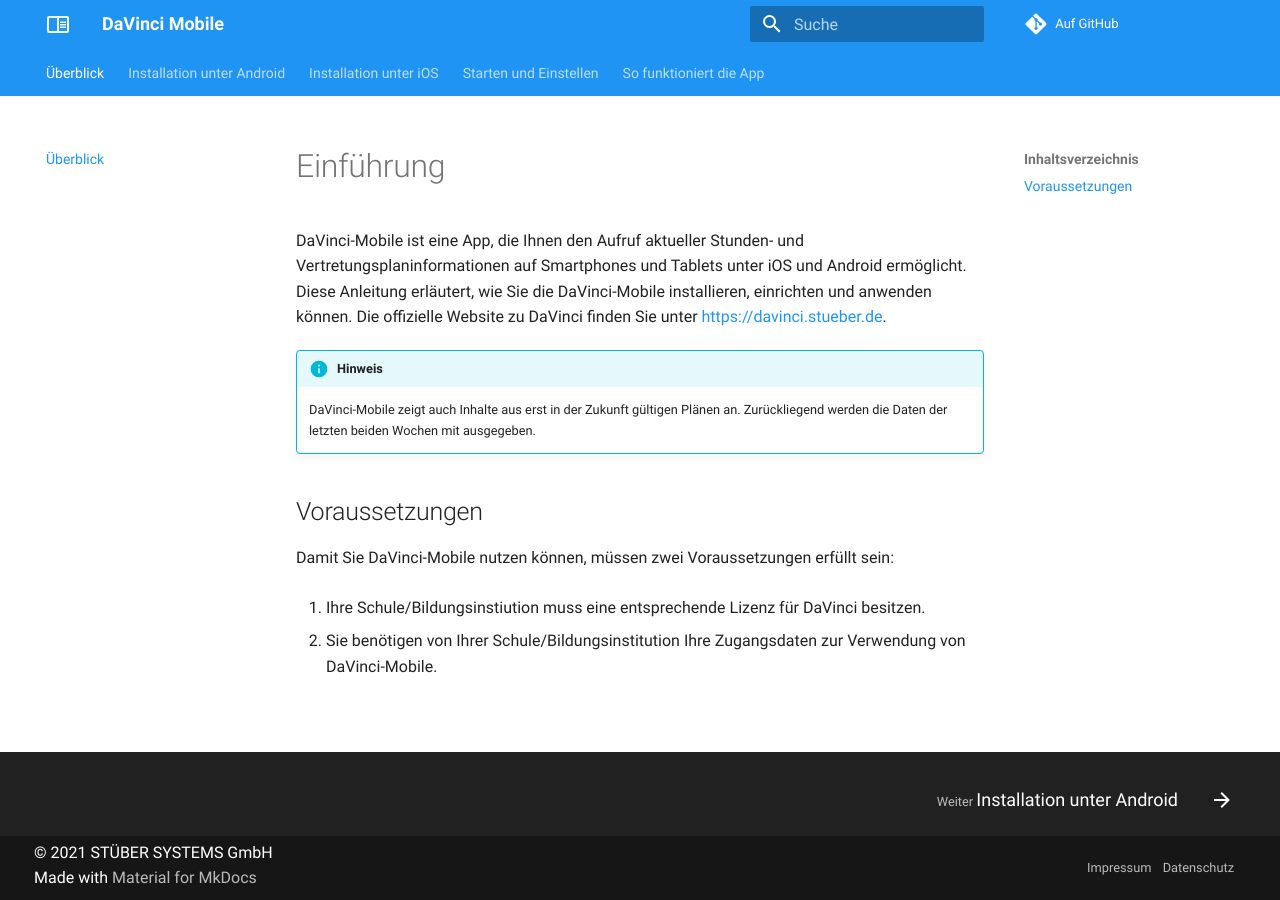
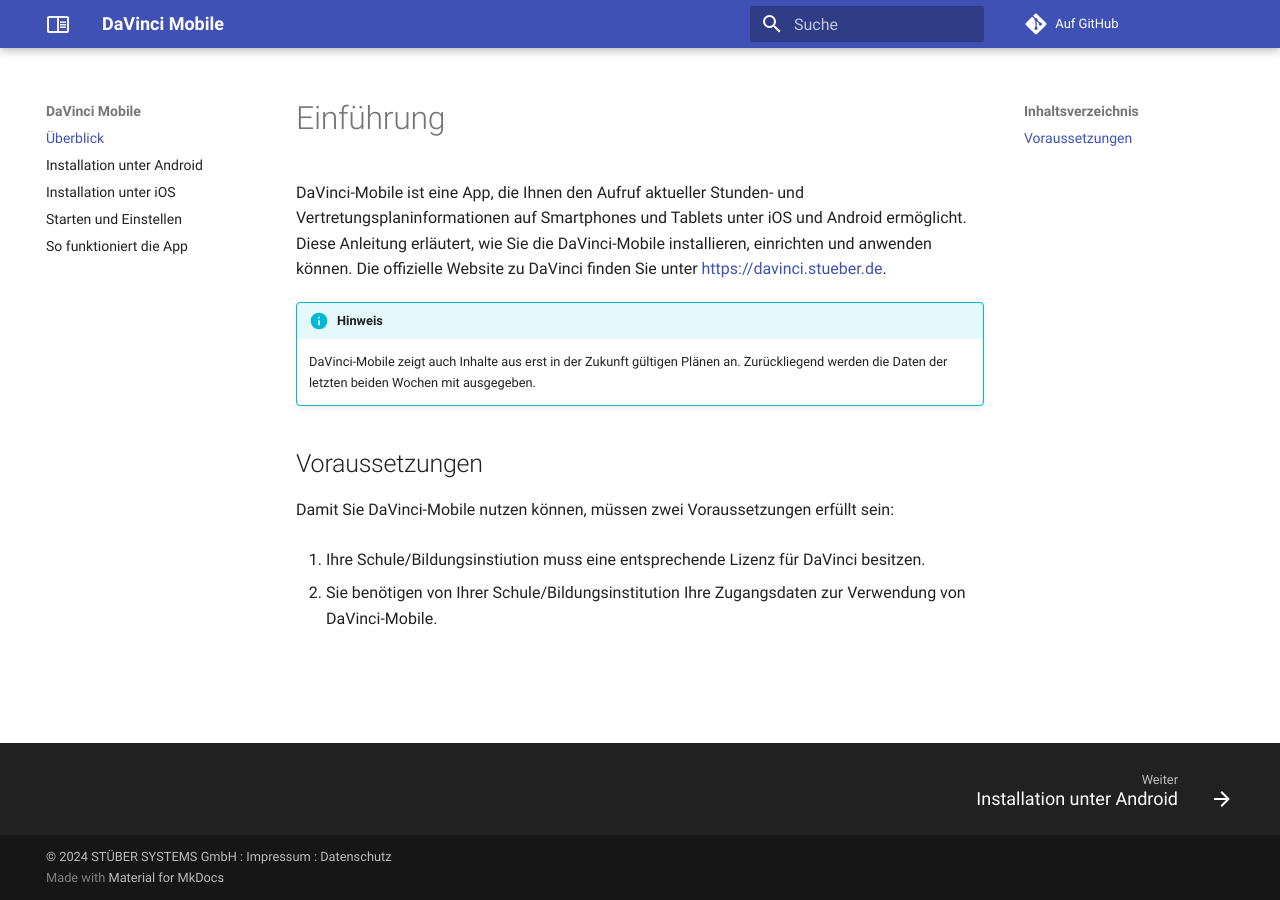
Before and after one commit to stuebersystems/doc.davinci-mobile.de, an MkDocs documentation site: the page built from docs/index.md, in a window 1280 px wide. Built offline with MkDocs 1.6.1 and Material for MkDocs 9.7.7, drawn with Linux system fonts in a browser that asks for light colours; comment, search, counter and statistics services are not loaded.

```diff
--- a/mkdocs.yml
+++ b/mkdocs.yml
@@ -5,7 +5,8 @@ site_author: 'STÜBER SYSTEMS GmbH'
 site_url: 'https://doc.davinci-app.stueber.de'
 
 # Copyright
-copyright: © 2021 STÜBER SYSTEMS GmbH
+copyright:
+  '&copy; 2024 STÜBER SYSTEMS GmbH : <a href="https://legal.stueber.de/imprint.php">Impressum</a> : <a href="https://legal.stueber.de/privacy.php">Datenschutz</a>'
 
 # Repository
 repo_name: 'Auf GitHub'
@@ -14,37 +15,74 @@ repo_url: 'https://github.com/stuebersystems/doc.davinci-mobile.de'
 # Theming
 theme:
     name: material
-    custom_dir: overrides
+    language: de
+    static_templates:
+        - 404.html
+    include_search_page: false
+    search_index_only: true
     language: de
     features:
-        - navigation.tabs
+        - navigation.footer
         - navigation.instant
-    palette:
-        primary: 'blue'
-        accent: 'deep orange'
+        - navigation.top
+        - search.highlight
+        - search.share
+        - search.suggest
+        - toc.follow
     font: false
     favicon: assets/logos/favicon.ico
     logo: 'assets/logos/logo.svg'
-    include_search_page: false
-    search_index_only: true
-    static_templates:
-      - 404.html
-
-# Legal links
-extra:
-  legal:
-    - label: Impressum
-      link: https://www.stueber.de/imprint.php
-    - label: Datenschutz
-      link: https://legal.stueber.de/privacy.php
 
 # Customization
 extra_css:
     - assets/css/custom.css
 
+# Plugins
+plugins:
+    - search
+    - minify:
+        minify_html: true
+
 # Extensions
 markdown_extensions:
-    - admonition
+  - markdown.extensions.admonition
+  - markdown.extensions.abbr
+  - markdown.extensions.attr_list
+  - markdown.extensions.def_list
+  - markdown.extensions.footnotes
+  - markdown.extensions.meta
+  - markdown.extensions.toc:
+      permalink: true
+  - pymdownx.arithmatex:
+      generic: true
+  - pymdownx.betterem:
+      smart_enable: all
+  - pymdownx.caret
+  - pymdownx.critic
+  - pymdownx.details
+  - pymdownx.emoji:
+      emoji_index: !!python/name:materialx.emoji.twemoji
+      emoji_generator: !!python/name:materialx.emoji.to_svg
+  - pymdownx.highlight
+  - pymdownx.inlinehilite
+  - pymdownx.keys
+  - pymdownx.magiclink:
+      repo_url_shorthand: true
+      user: squidfunk
+      repo: mkdocs-material
+  - pymdownx.mark
+  - pymdownx.smartsymbols
+  - pymdownx.snippets:
+      check_paths: true
+  - pymdownx.superfences:
+      custom_fences:
+        - name: mermaid
+          class: mermaid
+          format: !!python/name:pymdownx.superfences.fence_code_format
+  - pymdownx.tabbed
+  - pymdownx.tasklist:
+      custom_checkbox: true
+  - pymdownx.tilde
 
 # Navigation
 nav:
--- a/overrides/partials/footer.html
+++ /dev/null
@@ -1,103 +0,0 @@
-<!--
-  Copyright (c) 2016-2021 Martin Donath <martin.donath@squidfunk.com>
-
-  Permission is hereby granted, free of charge, to any person obtaining a copy
-  of this software and associated documentation files (the "Software"), to
-  deal in the Software without restriction, including without limitation the
-  rights to use, copy, modify, merge, publish, distribute, sublicense, and/or
-  sell copies of the Software, and to permit persons to whom the Software is
-  furnished to do so, subject to the following conditions:
-
-  The above copyright notice and this permission notice shall be included in
-  all copies or substantial portions of the Software.
-
-  THE SOFTWARE IS PROVIDED "AS IS", WITHOUT WARRANTY OF ANY KIND, EXPRESS OR
-  IMPLIED, INCLUDING BUT NOT LIMITED TO THE WARRANTIES OF MERCHANTABILITY,
-  FITNESS FOR A PARTICULAR PURPOSE AND NON-INFRINGEMENT. IN NO EVENT SHALL THE
-  AUTHORS OR COPYRIGHT HOLDERS BE LIABLE FOR ANY CLAIM, DAMAGES OR OTHER
-  LIABILITY, WHETHER IN AN ACTION OF CONTRACT, TORT OR OTHERWISE, ARISING
-  FROM, OUT OF OR IN CONNECTION WITH THE SOFTWARE OR THE USE OR OTHER DEALINGS
-  IN THE SOFTWARE.
--->
-
-{% import "partials/language.html" as lang with context %}
-
-<!-- Footer -->
-<footer class="md-footer">
-
-  <!-- Link to previous and/or next page -->
-  {% if page.previous_page or page.next_page %}
-    <nav
-      class="md-footer__inner md-grid"
-      aria-label="{{ lang.t('footer.title') }}"
-    >
-
-      <!-- Link to previous page -->
-      {% if page.previous_page %}
-        <a
-          href="{{ page.previous_page.url | url }}"
-          class="md-footer__link md-footer__link--prev"
-          rel="prev"
-        >
-          <div class="md-footer__button md-icon">
-            {% include ".icons/material/arrow-left.svg" %}
-          </div>
-          <div class="md-footer__title">
-            <div class="md-ellipsis">
-              <span class="md-footer__direction">
-                {{ lang.t("footer.previous") }}
-              </span>
-              {{ page.previous_page.title }}
-            </div>
-          </div>
-        </a>
-      {% endif %}
-
-      <!-- Link to next page -->
-      {% if page.next_page %}
-        <a
-          href="{{ page.next_page.url | url }}"
-          class="md-footer__link md-footer__link--next"
-          rel="next"
-        >
-          <div class="md-footer__title">
-            <div class="md-ellipsis">
-              <span class="md-footer__direction">
-                {{ lang.t("footer.next") }}
-              </span>
-              {{ page.next_page.title }}
-            </div>
-          </div>
-          <div class="md-footer__button md-icon">
-            {% include ".icons/material/arrow-right.svg" %}
-          </div>
-        </a>
-      {% endif %}
-    </nav>
-  {% endif %}
-
-  <!-- Further information -->
-  <div class="md-footer-meta md-typeset">
-    <div class="md-footer-meta__inner md-grid">
-
-      <!-- Copyright and theme information -->
-      <div class="md-footer-copyright">
-        {% if config.copyright %}
-          <div class="md-footer-copyright__highlight">
-            {{ config.copyright }}
-          </div>
-        {% endif %}
-        Made with
-        <a
-          href="https://squidfunk.github.io/mkdocs-material/"
-          target="_blank" rel="noopener"
-        >
-          Material for MkDocs
-        </a>
-      </div>
-
-      <!-- Legal links -->
-      {% include "partials/legal.html" %}
-    </div>
-  </div>
-</footer>
--- a/overrides/partials/legal.html
+++ /dev/null
@@ -1,35 +0,0 @@
-<!--
-  Copyright (c) 2021 STÜBER SYSTEMS GmbH
-
-  Permission is hereby granted, free of charge, to any person obtaining a copy
-  of this software and associated documentation files (the "Software"), to
-  deal in the Software without restriction, including without limitation the
-  rights to use, copy, modify, merge, publish, distribute, sublicense, and/or
-  sell copies of the Software, and to permit persons to whom the Software is
-  furnished to do so, subject to the following conditions:
-
-  The above copyright notice and this permission notice shall be included in
-  all copies or substantial portions of the Software.
-
-  THE SOFTWARE IS PROVIDED "AS IS", WITHOUT WARRANTY OF ANY KIND, EXPRESS OR
-  IMPLIED, INCLUDING BUT NOT LIMITED TO THE WARRANTIES OF MERCHANTABILITY,
-  FITNESS FOR A PARTICULAR PURPOSE AND NON-INFRINGEMENT. IN NO EVENT SHALL THE
-  AUTHORS OR COPYRIGHT HOLDERS BE LIABLE FOR ANY CLAIM, DAMAGES OR OTHER
-  LIABILITY, WHETHER IN AN ACTION OF CONTRACT, TORT OR OTHERWISE, ARISING
-  FROM, OUT OF OR IN CONNECTION WITH THE SOFTWARE OR THE USE OR OTHER DEALINGS
-  IN THE SOFTWARE.
--->
-
-<!-- Legal links in footer -->
-{% if config.extra.legal %}
-  <div class="md-footer-legal">
-	{% for legal in config.extra.legal %}
-	  <a
-		href="{{ legal.link }}"
-		target="_blank" rel="noopener"
-	  >
-		{{ legal.label }}
-	  </a>
-	{% endfor %}
-  </div>
-{% endif %}
```
Also changed, not shown: azure-pipelines.yml (+7 -1 lines), nginx-maintenance.html (added, +17 -0 lines).
